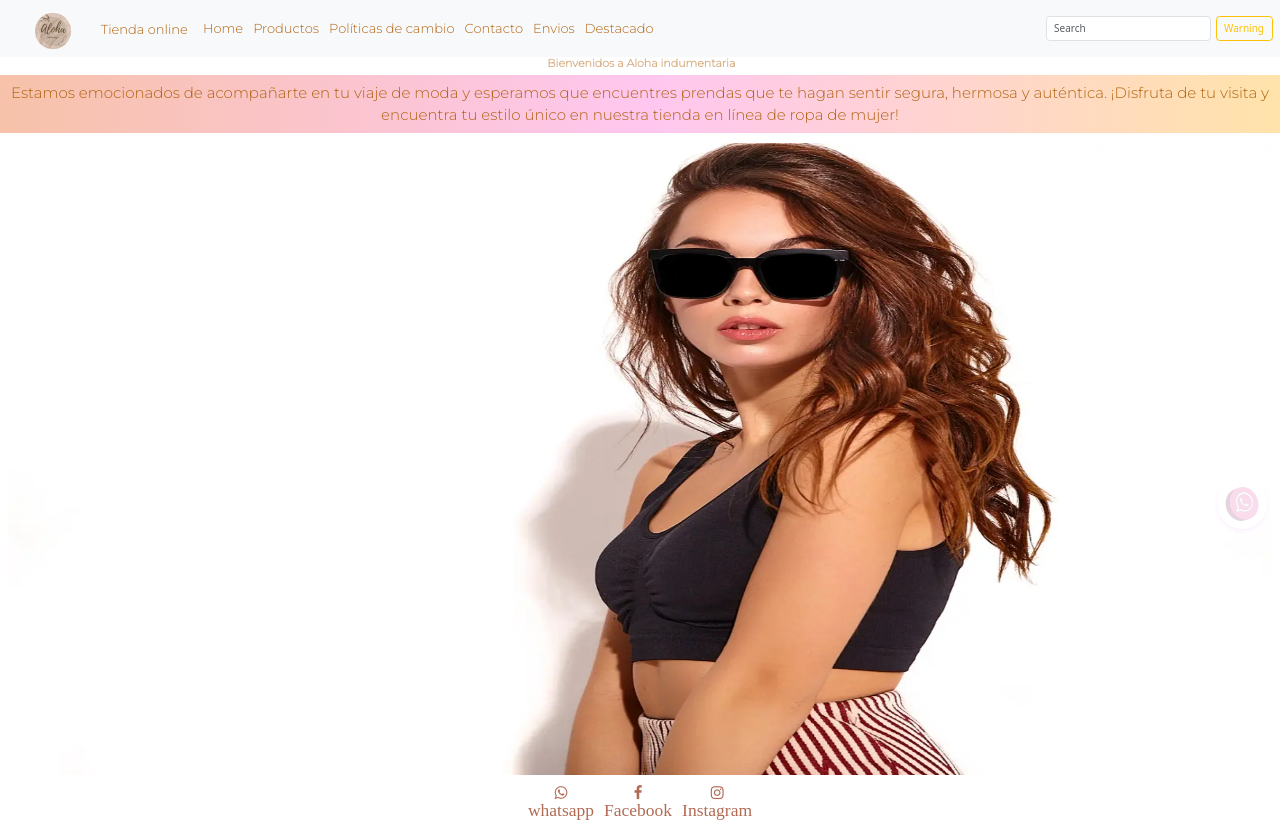
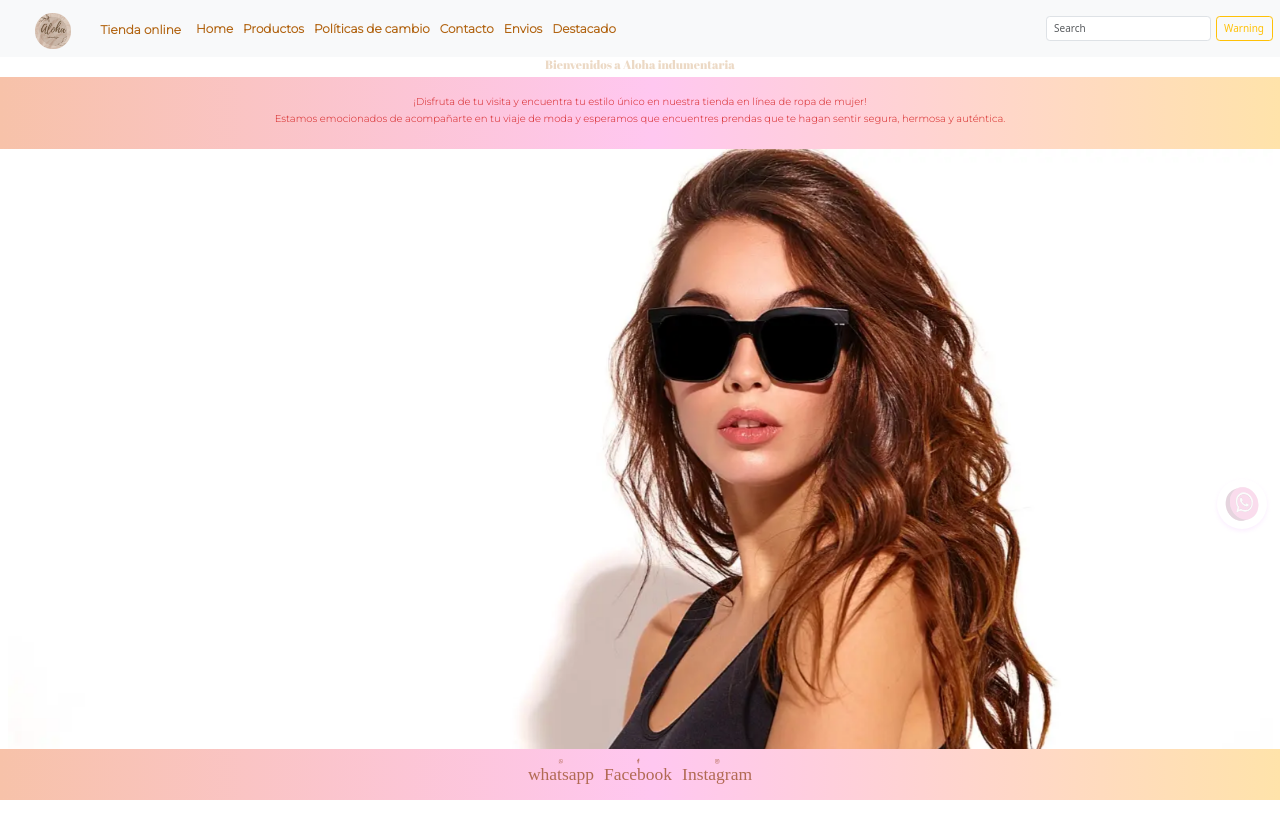
Before and after one commit to Luciahernandosteckler/lu, a website: page index.html in a window 1280 px wide. Both pictures are taken after a click on the button "Next". After the commit the page ends 800 px from the top, so only its background shows below. Drawn offline with nearby package versions, Linux system fonts and the light colour scheme.

Commit message:
detalles

```diff
--- a/index.html
+++ b/index.html
@@ -7,13 +7,15 @@
     <meta http-equiv="X-UA-Compatible" content="IE=edge" />
     <meta name="viewport" content="width=device-width, initial-scale=1.0" />
     <meta name="description" content="indumentaria de moda, ropa linda y de calidad para mujeres, ventas minoristas">
-    <meta name="keywords" content="ropa, moda, indumentaria, mujer, jeans, sueter, camperas, venta minorista, venta de indumentaria, comercios de ropa de mujer, comercio de ropa, tienda, tiendaonline">
+    <meta name="keywords"
+        content="ropa, moda, indumentaria, mujer, jeans, sueter, camperas, venta minorista, venta de indumentaria, comercios de ropa de mujer, comercio de ropa, tienda, tiendaonline">
     <link rel="stylesheet" href="https://cdnjs.cloudflare.com/ajax/libs/font-awesome/4.7.0/css/font-awesome.min.css" />
     <link rel="shortcut icon" href="./assets/ico.webp" type="image/x-icon">
     <link rel="preconnect" href="https://fonts.googleapis.com">
     <link rel="preconnect" href="https://fonts.gstatic.com" crossorigin>
     <link href="https://fonts.googleapis.com/css2?family=Montserrat:ital,wght@0,300;1,900&display=swap"
         rel="stylesheet">
+    <link href="https://fonts.googleapis.com/css2?family=Abril+Fatface&display=swap" rel="stylesheet">
     <link rel="stylesheet" href="./css/bootstrap.min.css">
     <link rel="stylesheet" href="https://cdnjs.cloudflare.com/ajax/libs/animate.css/4.1.1/animate.min.css" />
     <link rel="stylesheet" href="./css/estilos.css">
@@ -25,7 +27,9 @@
         <!--Contenido de la cabecera-->
         <nav class="navbar navbar-expand-lg bg-body-tertiary" id="navbar">
             <div class="container-fluid navegador">
-                <a class="navbar-brand"> <div class="logo-container"><img src="./assets/ico.webp" alt="logo"> </div> Tienda online</a>
+                <a class="navbar-brand">
+                    <div class="logo-container"><img src="./assets/ico.webp" alt="logo"> </div> Tienda online
+                </a>
                 <button class="navbar-toggler" type="button" data-bs-toggle="collapse"
                     data-bs-target="#navbarTogglerDemo02" aria-controls="navbarTogglerDemo02" aria-expanded="false"
                     aria-label="Toggle navigation">
@@ -61,38 +65,50 @@
         </nav>
     </header>
     <main>
+        <div class=animar>
+            <h1 class="homeanime">Bienvenidos a Aloha indumentaria</h1>
+        </div>
         <!--Contenido Principal-->
-    <div class=animar>
-        <h1 class="animacion">Bienvenidos a Aloha indumentaria</h1>
+        <div class="colores">
+            <h2 class="subtitulo">¡Disfruta de tu visita y encuentra tu estilo único en nuestra tienda en línea de ropa
+                de mujer! </h2>
+            <h3 class="subtitulo">Estamos emocionados de acompañarte en tu viaje de moda y esperamos que encuentres
+                prendas que te hagan sentir segura, hermosa y auténtica.</h3>
         </div>
-    <p class="encabezado">
-    Estamos emocionados de acompañarte en tu viaje de moda y esperamos que encuentres prendas que te hagan sentir segura, hermosa y auténtica.
-    ¡Disfruta de tu visita y encuentra tu estilo único en nuestra tienda en línea de ropa de mujer!</p>
         <!--Carrusel de lo mas visto - Portada-->
-    <div class="container-fluid full-height ">
+        <div class="container-fluid  ">
             <div id="carouselExampleFade" class="carousel slide carousel-fade" data-bs-ride="carousel">
+
                 <div class="carousel-inner">
+
                     <div class="carousel-item active">
-              <img src="./assets/17.webp" class="d-block w-100 img-fluid full-height animate__animated animate__fadeIn" alt="Portada buzos">
+                        <img src="./assets/17.webp" class="d-block w-100 img-fluid  animate__animated animate__fadeIn"
+                            alt="Portada buzos">
                     </div>
                     <div class="carousel-item">
-              <img src="./assets/15 (2).webp" class="d-block w-100 img-fluid full-height animate__animated animate__slideInLeft" alt="Portada tops">
+                        <img src="./assets/15 (2).webp"
+                            class="d-block w-100 img-fluid  animate__animated animate__slideInLeft" alt="Portada tops">
                     </div>
                     <div class="carousel-item">
-              <img src="./assets/17.webp" class="d-block w-100 img-fluid full-height animate__animated animate__zoomIn" alt="Portada buzos">
+                        <img src="./assets/17.webp" class="d-block w-100 img-fluid  animate__animated animate__zoomIn"
+                            alt="Portada buzos">
                     </div>
+
                 </div>
-          <button class="carousel-control-prev" type="button" data-bs-target="#carouselExampleFade" data-bs-slide="prev">
-            <span class="carousel-control-prev-icon" aria-hidden="true"></span>
-            <span class="visually-hidden">Previous</span>
+
+                <button class="carousel-control-prev" type="button" data-bs-target="#carouselExampleFade"
+                    data-bs-slide="prev">
+                    <span class="carousel-control-prev-icon" aria-hidden="true"></span> <span
+                        class="visually-hidden">Previous</span>
                 </button>
-          <button class="carousel-control-next" type="button" data-bs-target="#carouselExampleFade" data-bs-slide="next">
+                <button class="carousel-control-next" type="button" data-bs-target="#carouselExampleFade"
+                    data-bs-slide="next">
                     <span class="carousel-control-next-icon" aria-hidden="true"></span>
                     <span class="visually-hidden">Next</span>
                 </button>
+
             </div>
         </div>
-
         <!--flotante para mensajes o promociones-->
         <div class="sticky-element">
             <a href="https://wa.me/c/5492284575161" target="_blank">
--- a/scss/_contacto.scss
+++ b/scss/_contacto.scss
@@ -12,17 +12,17 @@ form.cont {
   height: auto;
   font-size: 1rem;
   padding-left: 1rem;
+  margin-bottom: 15%;
   color: $color-principal;
 
   .formulario {
     display: flex;
     flex-direction: column;
-    min-height: 6rem;
-    min-width: 27rem;
+    height: 100%;
 
     label {
       font-weight: bold;
-      font-size: 1.5rem;
+      font-size: 1rem;
     }
 
     input,
@@ -40,6 +40,14 @@ form.cont {
     }
   }
 
+  .containertotalcontacto {
+    img {
+    flex-direction: row;
+    width: 20%;
+    height: 50%;
+    }
+
+  }
   .button-enviar {
     margin-top: 10px;
     border-radius: 1rem;
--- a/scss/_home.scss
+++ b/scss/_home.scss
@@ -1,34 +1,51 @@
 $color-principal: #b16310;
 
-.full-height {
-  height: 79vh; width: auto;
+.subtitulo {
+  font-family: 'Montserrat', sans-serif;
+  font-size: 1rem;
+  color: rgb(211, 29, 29);
+  text-align: center;
+  font-weight: 300;
+
 }
+
+.colores {
+  background: linear-gradient(90deg, rgba(247, 194, 169, 1) 0%, rgba(255, 199, 240, 1) 51%, rgba(255, 227, 170, 1) 100%);
+  padding: 1.5%;
+}
+
+.carousel-inner {
+  height: 75vh;
+}
+
+.carousel-item img {
+  max-height: 100%;
+  width: auto;
+}
+
 
 /*texto con movimiento*/
 
-.animar {
-  overflow-x: hidden;
+.homeanime {
+  font-family: 'Abril Fatface', cursive;
+  color: $color-principal;
+  font-size: 1.2rem;
+  font-weight: 200;
+  text-align: center;
+  opacity: 0;
+  animation: fadeIn 1s infinite alternate;
 }
 
-.animacion {
-  opacity: 0.5;
-  animation: moveText 1s infinite alternate;
-  font-size: 1.1rem;
-  display: flex;
-  justify-content: center;
-  align-items: center;
-  color: $color-principal;
-  font-family: "Montserrat", sans-serif;
-  font-weight: 900;
+@keyframes fadeIn {
+  0% {
+    opacity: 0.2;
+  }
 
-}
-
-@keyframes moveText {
-  0% {
-    transform: translateX(0);
+  50% {
+    opacity: 0.4;
   }
 
   100% {
-    transform: translateX(2rem);
+    opacity: 0.7;
   }
 }
--- a/scss/estilos.scss
+++ b/scss/estilos.scss
@@ -43,13 +43,13 @@ p {
   & .navbar-brand.navbar-nav,
   & .nav-link {
     color: $color-principal;
-    font-size: 1.3rem;
+    font-size: 1.2rem;
     font-family: "Montserrat", sans-serif;
-    font-weight: 300;
-    max-height: 10%;
+    font-weight: 600;
+
   }
   .navbar-brand {justify-content: center; text-align: center;
-  max-height: 20%;}
+  max-height: 5%;}
 }
 
 .logo-container {
@@ -117,23 +117,21 @@ p {
 
 .footer {
   @extend .estilos-comunes;
-  font-size: 1rem;
-
-  }
-
+  font-size: 0.5rem;
+  margin-top: auto; /* Agrega esta línea */
+}
 
 .piedepagina {
   @extend .estilos-comunes;
   padding: 0.5rem;
   position: sticky;
   bottom: 0;
-  font-size: 1rem;
-
-
+  font-size: 0.5rem;
+  background: linear-gradient(90deg, rgba(247, 194, 169, 1) 0%, rgba(255, 199, 240, 1) 51%, rgba(255, 227, 170, 1) 100%);
+  margin-top: auto; /* Agrega esta línea */
 }
 
 .social-icons {
-
   @extend .estilos-comunes;
 
   a {
@@ -143,7 +141,7 @@ p {
     color: #a05e5e;
     text-decoration: none;
     justify-content: center;
-    font-size: 1.5rem;
+    font-size: 0.5rem;
 
     &:hover {
       color: #653a08;
--- a/scss/responsive.scss
+++ b/scss/responsive.scss
@@ -7,7 +7,6 @@ $color-principal: #b16310;
     @include estilo-grid-text;
 
     /* Pagina productos */
-
     .galeria {
         margin-left: 0;
         margin-right: 0;
@@ -25,6 +24,7 @@ $color-principal: #b16310;
     }
 
     /* Pagina home-animacion */
+
 
     .animacion {
         font-size: 1rem;
@@ -45,7 +45,6 @@ $color-principal: #b16310;
         img,
         .sticky {
             width: 4rem;
-
         }
     }
 
@@ -61,7 +60,6 @@ $color-principal: #b16310;
     }
 
     /* contacto formulario y lista */
-
     .formulario {
         justify-content: space-evenly;
         font-size: 1rem;
@@ -80,7 +78,7 @@ $color-principal: #b16310;
 
     label {
         font-weight: bold;
-        font-size: 1rem;
+        font-size: 0.5rem;
     }
 
     /* Fondo para dispositivos móviles */
@@ -93,7 +91,6 @@ $color-principal: #b16310;
         background: linear-gradient(90deg, rgba(255, 213, 231, 1) 0%, rgba(255, 255, 255, 1) 100%);
     }
 }
-
 
 
 
@@ -161,7 +158,7 @@ $color-principal: #b16310;
     @include estilo-grid-text;
 
     /* Mis fondos para PC */
-    .contacto,
+    .contactos,
     .envios,
     .politicas,
     .productos {
```
Also changed, not shown: pages/Contacto.html (+30 -10 lines), assets/14.webp (deleted), assets/Destacado.webp (deleted), assets/Productos.webp (deleted), assets/contactos.webp (deleted), assets/remeras.webp (deleted), assets/sticky2.jpg (deleted), css/estilos.css, 1 other file. Lines whose indentation alone changed are shown as unchanged.
